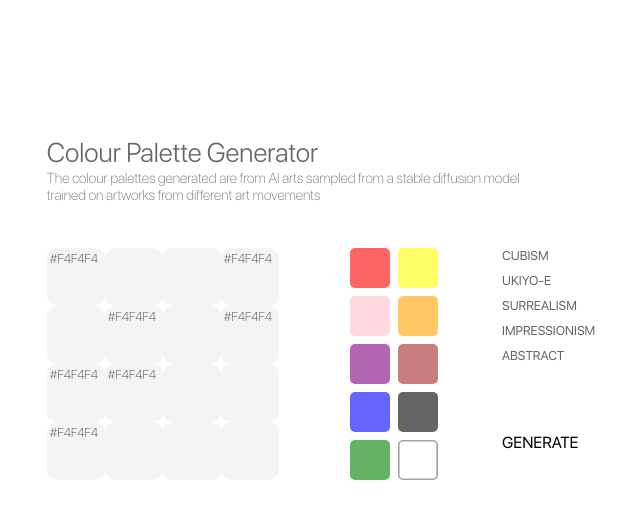
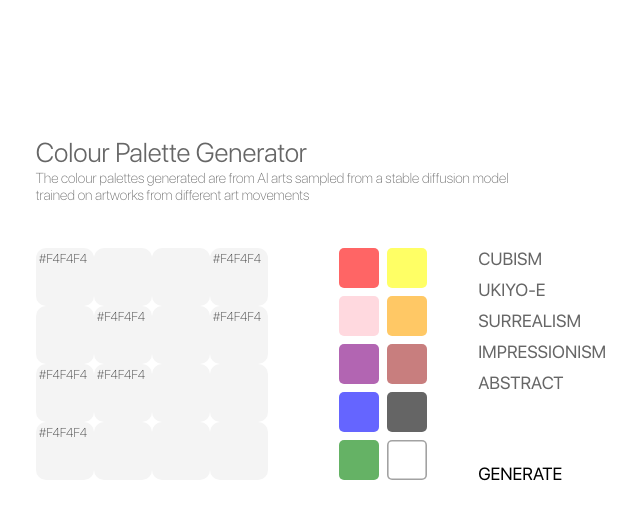
Before and after one commit to hellseggaXYZ/LOUR, a Next.js app: page / in a window 1280 px wide. Shown: the top 520 px of the page, without its empty margins (319-959 px from the left). Built offline with nearby package versions, Linux system fonts and the light colour scheme; no server answers; the database is empty.

Commit message:
push push

```diff
--- a/src/app/page.module.css
+++ b/src/app/page.module.css
@@ -45,7 +45,7 @@
   .rightPanel {
     padding-left: 4vw;
     flex-direction: row; /* Row layout for desktop */
-    gap: 5vw;
+    gap: 4vw;
   }
 }
 
@@ -133,7 +133,7 @@
   cursor: pointer;
   color: #666;
   text-transform: uppercase;
-  font-size: 0.8rem;
+  font-size: 0.9rem;
 }
 
 .styleButton:hover {
@@ -149,8 +149,18 @@
   font-family: var(--font);
   cursor: pointer;
   text-transform: uppercase;
+  font-size: 0.9rem;
 }
 
 .generateButton:hover {
   opacity: 0.7;
 }
+
+@media (min-width: 768px) {
+  .styleButton {
+    font-size: 1.1rem;
+  }
+  .generateButton {
+    font-size: 1.1rem;
+  }
+}
```
